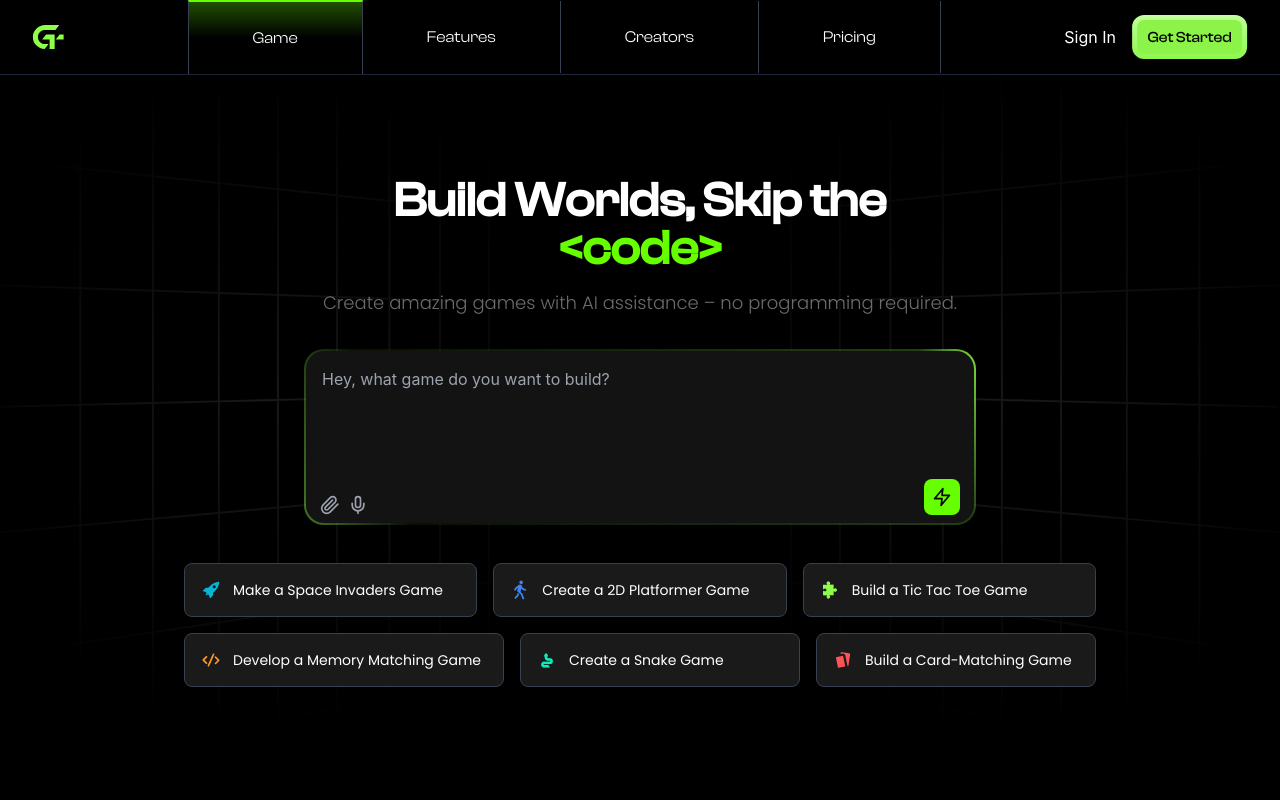
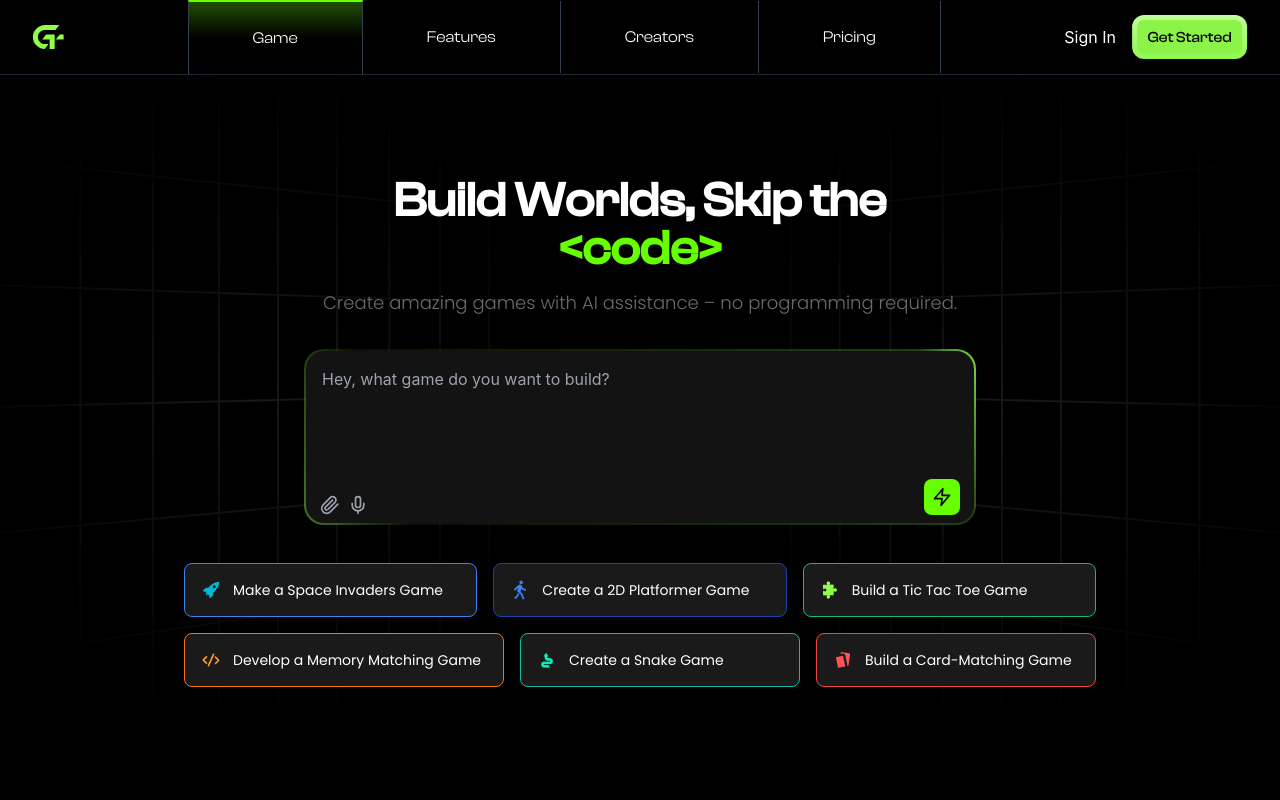
Before and after one commit to 0xnehasingh/GameTerminalFrontend, a React (Vite) app: page / in a window 1280 px wide. Shown: the top 800 px of the page. Built offline with nearby package versions, Linux system fonts and the light colour scheme.

Commit message:
Refactor Hero component button styles to implement dynamic border colors on hover and improve visual feedback based on game selection, enhancing user interaction.

```diff
--- a/src/components/Hero.tsx
+++ b/src/components/Hero.tsx
@@ -86,9 +86,20 @@ const Hero: React.FC = () => {
               <button
                 key={index}
                 onClick={() => setInputValue(game.text)}
-                className="flex items-center space-x-3 bg-dark-gray hover:bg-gray-800 border border-gray-700 rounded-lg p-4 text-left transition-all hover:border-neon-green flex-1 min-w-[280px]"
+                className="flex items-center space-x-3 bg-dark-gray border border-gray-700 rounded-lg p-4 text-left transition-all flex-1 min-w-[280px]"
                 style={{
-                  minWidth: game.text === 'Build a Tic Tac Toe Game' ? '20px' : '0px'
+                  minWidth: game.text === 'Build a Tic Tac Toe Game' ? '20px' : '0px',
+                  borderColor: game.text === 'Make a Space Invaders Game' ? '#3B82F6' :
+                               game.text === 'Create a 2D Platformer Game' ? '#1E40AF' :
+                               game.text === 'Build a Tic Tac Toe Game' ? '#10B981' : '#374151'
+                }}
+                onMouseEnter={(e) => {
+                  if (game.text === 'Make a Space Invaders Game') e.currentTarget.style.borderColor = '#3B82F6';
+                  else if (game.text === 'Create a 2D Platformer Game') e.currentTarget.style.borderColor = '#1E40AF';
+                  else if (game.text === 'Build a Tic Tac Toe Game') e.currentTarget.style.borderColor = '#10B981';
+                }}
+                onMouseLeave={(e) => {
+                  e.currentTarget.style.borderColor = '#374151';
                 }}
               >
                 <img
@@ -107,9 +118,20 @@ const Hero: React.FC = () => {
               <button
                 key={index + 3}
                 onClick={() => setInputValue(game.text)}
-                className="flex items-center space-x-3 bg-dark-gray hover:bg-gray-800 border border-gray-700 rounded-lg p-4 text-left transition-all hover:border-neon-green flex-1 min-w-[280px]"
+                className="flex items-center space-x-3 bg-dark-gray border border-gray-700 rounded-lg p-4 text-left transition-all flex-1 min-w-[280px]"
                 style={{
-                  minWidth: game.text === 'Develop a Memory Matching Game' ? '320px' : '280px'
+                  minWidth: game.text === 'Develop a Memory Matching Game' ? '320px' : '280px',
+                  borderColor: game.text === 'Develop a Memory Matching Game' ? '#F97316' :
+                               game.text === 'Create a Snake Game' ? '#14B8A6' :
+                               game.text === 'Build a Card-Matching Game' ? '#EF4444' : '#374151'
+                }}
+                onMouseEnter={(e) => {
+                  if (game.text === 'Develop a Memory Matching Game') e.currentTarget.style.borderColor = '#F97316';
+                  else if (game.text === 'Create a Snake Game') e.currentTarget.style.borderColor = '#14B8A6';
+                  else if (game.text === 'Build a Card-Matching Game') e.currentTarget.style.borderColor = '#EF4444';
+                }}
+                onMouseLeave={(e) => {
+                  e.currentTarget.style.borderColor = '#374151';
                 }}
               >
                 <img
```
